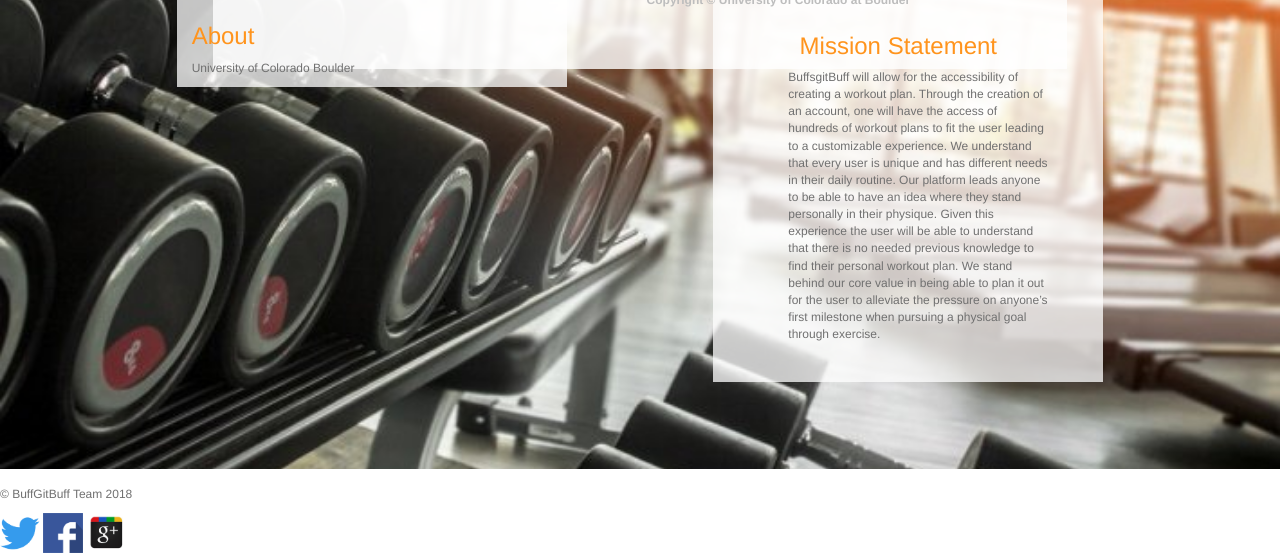
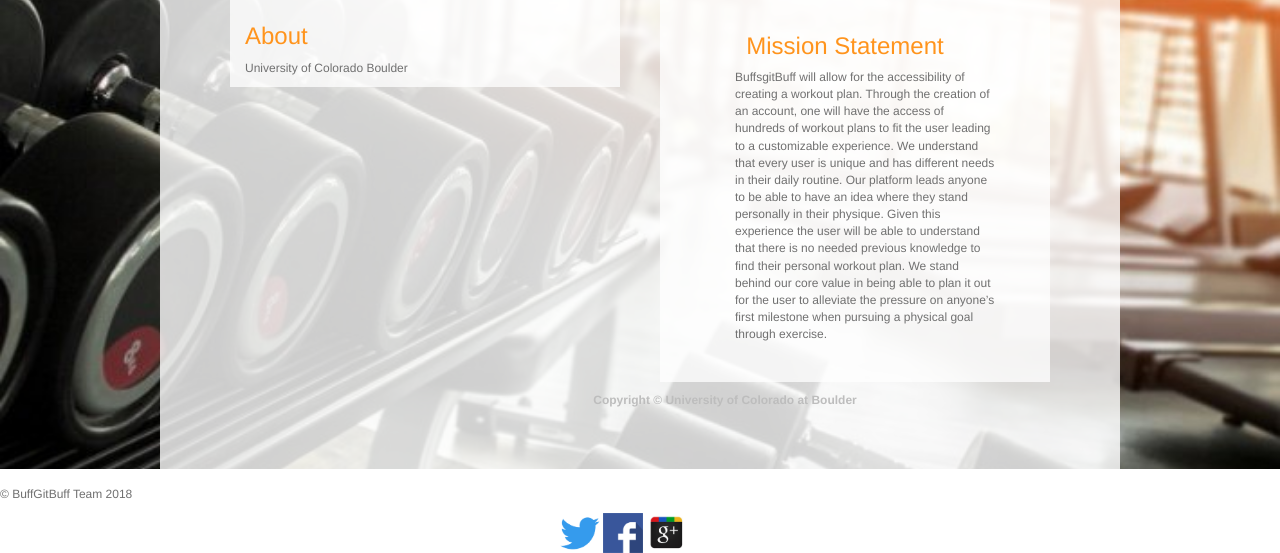
Before and after one commit to tyto8880/buffsgitbuff, a Flask app: page / in a window 1280 px wide. Shown: the part 435-988 px from the top of the page. Run offline with Flask 2, Linux system fonts and the light colour scheme; some libraries are stand-ins or nearby versions.

Commit message:
update base

```diff
--- a/buff2s/app/templates/base.html
+++ b/buff2s/app/templates/base.html
@@ -21,7 +21,6 @@
         height:100%;
     }
     #mid{
-        height: 100%;
         min-height: 100%;
         background-image: url("{{ url_for('static', filename='gym.jpg') }}");
         background-repeat: no-repeat;
@@ -81,21 +80,28 @@
 
 <div id="mid" class="container-fluid">
     <div class="row justify-content-md-center">
-        <div class="col-8" style="background-color:rgba(255,255,255,.8); min-height: 100%;padding: 50px;">
+        <div class="col-9" style="min-height: 800px; background-color:rgba(255,255,255,.8);padding: 50px;">
             {% block content %}{% endblock %}
         </div>
     </div>
 </div>
 
-<body id = "footer" style= "bottom: 0; text-align: center; height: 60px; position: static;">
-<br>
-<p>
-    &copy; BuffGitBuff Team 2018
-</p>
+<body id = "footer" style= "bottom: 5px; vertical-align: middle; position: static;">
+    <br>
+    <p>
+        &copy; BuffGitBuff Team 2018
+    </p>
+    <div class="container">
+      <div class="row">
+        <div class="col-5">
 
-<a href = "http://twitter.com"> <img src = "{{ url_for('static', filename = 'twitter.png') }}" alt = "Twitter" style = "width:40px;height:40px;"></a>
-<a href = "http://facebook.com"> <img src = "{{ url_for('static', filename = 'facebook.png') }}" alt="Facebook" style = "width:40px;height:40px;"></a>
-<a href = "http://google.com"> <img src = "{{ url_for('static', filename = 'google.png') }}" alt = "Google" style = "width:40px;height:40px;"></a>
-
+        </div>
+        <div class="col-6">
+            <a href = "http://twitter.com"> <img src = "{{ url_for('static', filename = 'twitter.png') }}" alt = "Twitter"  style = "width:40px;height:40px;"></a>
+            <a href = "http://facebook.com"> <img src = "{{ url_for('static', filename = 'facebook.png') }}" alt="Facebook"  style = "width:40px;height:40px;"></a>
+            <a href = "http://google.com"> <img src = "{{ url_for('static', filename = 'google.png') }}" alt = "Google"  style = "width:40px;height:40px;"></a>
+        </div>
+      </div>
+    </div>
 </body>
 </html>
```
